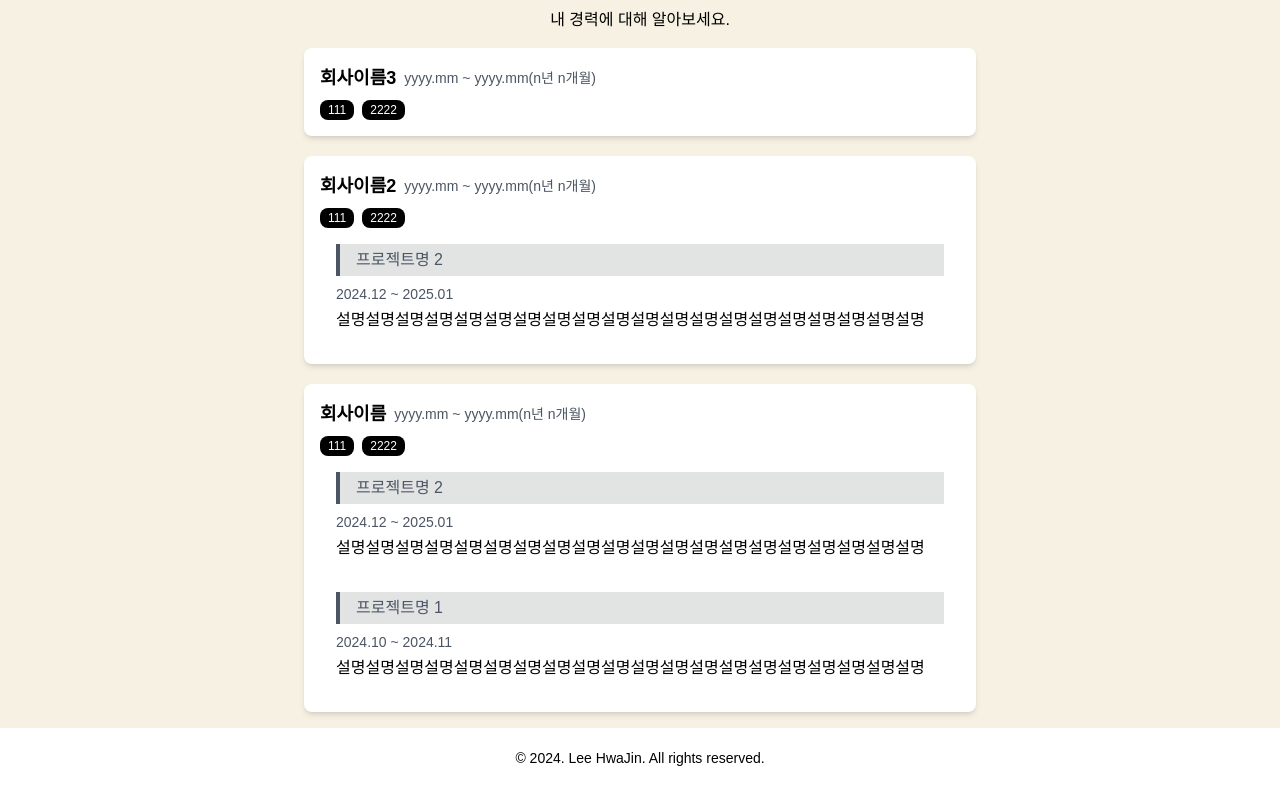
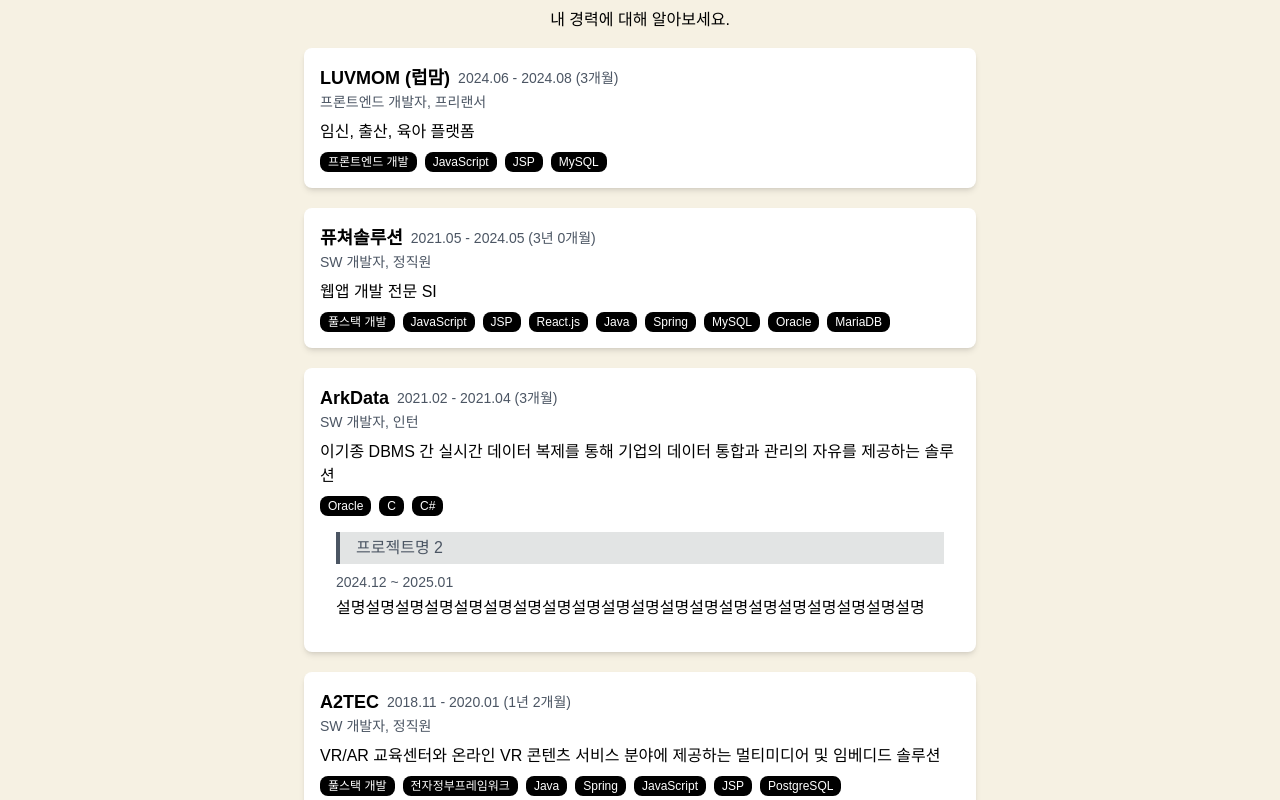
Before and after one commit to HwajinLee3114/lhjin-portfolio, a Next.js app: page / in a window 1280 px wide. Shown: the part 2680-3480 px from the top of the page. Built offline with nearby package versions, Linux system fonts and the light colour scheme; a web font is replaced by a local one.

Commit message:
커리어 정보 update

```diff
--- a/src/app/career/page.tsx
+++ b/src/app/career/page.tsx
@@ -51,14 +51,17 @@ export default function Career() {
                 y: { duration: 0.5 },
               }}
             >
-              <div className="flex flex-col sm:flex-row gap-2 mb-2 items-start sm:items-center">
+              <div className="flex flex-col sm:flex-row gap-2 items-start sm:items-center">
                 <h2 className="text-lg font-bold">{item.company}</h2>
                 <div className="text-gray-600 text-base md:text-sm">
                   {item.period}
                 </div>
               </div>
-              <div>{item.companyInfo}</div>
-              <div className="flex gap-2">
+              <div className="text-gray-600 text-base md:text-sm mb-1">
+                {item.role}
+              </div>
+              <div className="my-2">{item.companyInfo}</div>
+              <div className="flex gap-2 mt-2 flex-wrap">
                 {item.tag.map((t, idx) => (
                   <p
                     key={`carrerTag_${idx}`}
--- a/src/data/career.ts
+++ b/src/data/career.ts
@@ -10,25 +10,33 @@ export const career = [
   */
   {
     id: '1',
-    company: '회사이름',
-    period: 'yyyy.mm ~ yyyy.mm(n년 n개월)',
-    companyInfo: '',
+    company: 'A2TEC',
+    period: '2018.11 - 2020.01 (1년 2개월)',
+    role: 'SW 개발자, 정직원',
+    companyInfo: 'VR/AR 교육센터와 온라인 VR 콘텐츠 서비스 분야에 제공하는 멀티미디어 및 임베디드 솔루션',
     tag: [
-      '111',
-      '2222'
+      '풀스택 개발',
+      '전자정부프레임워크',
+      'Java',
+      'Spring',
+      'JavaScript',
+      'JSP',
+      'PostgreSQL',
     ],
     projects: [
-      '1', '2'
+      '1'
     ]
   },
   {
     id: '2',
-    company: '회사이름2',
-    period: 'yyyy.mm ~ yyyy.mm(n년 n개월)',
-    companyInfo: '',
+    company: 'ArkData',
+    period: '2021.02 - 2021.04 (3개월)',
+    role: 'SW 개발자, 인턴',
+    companyInfo: '이기종 DBMS 간 실시간 데이터 복제를 통해 기업의 데이터 통합과 관리의 자유를 제공하는 솔루션',
     tag: [
-      '111',
-      '2222'
+      'Oracle',
+      'C',
+      'C#',
     ],
     projects: [
       '2'
@@ -36,22 +44,37 @@ export const career = [
   },
   {
     id: '3',
-    company: '회사이름3',
-    period: 'yyyy.mm ~ yyyy.mm(n년 n개월)',
-    companyInfo: '',
+    company: '퓨쳐솔루션',
+    period: '2021.05 - 2024.05 (3년 0개월)',
+    role: 'SW 개발자, 정직원',
+    companyInfo: '웹앱 개발 전문 SI',
     tag: [
-      '111',
-      '2222'
+      '풀스택 개발',
+      'JavaScript',
+      'JSP',
+      'React.js',
+      'Java',
+      'Spring',
+      'MySQL',
+      'Oracle',
+      'MariaDB',
     ],
     projects: [
     ]
-  }
+  },
+  {
+    id: '4',
+    company: 'LUVMOM (럽맘)',
+    period: '2024.06 - 2024.08 (3개월)',
+    role: '프론트엔드 개발자, 프리랜서',
+    companyInfo: '임신, 출산, 육아 플랫폼',
+    tag: [
+      '프론트엔드 개발',
+      'JavaScript',
+      'JSP',
+      'MySQL'
+    ],
+    projects: [
+    ]
+  },
 ];
-
-// const careerWithProjects = career.map(c => ({
-//   ...c,
-//   projectDetails: c.projects
-//     .map(projectId => projects.find(p => p.id === projectId))
-//     .filter(Boolean)
-//     .reverse()
-// }));
```
